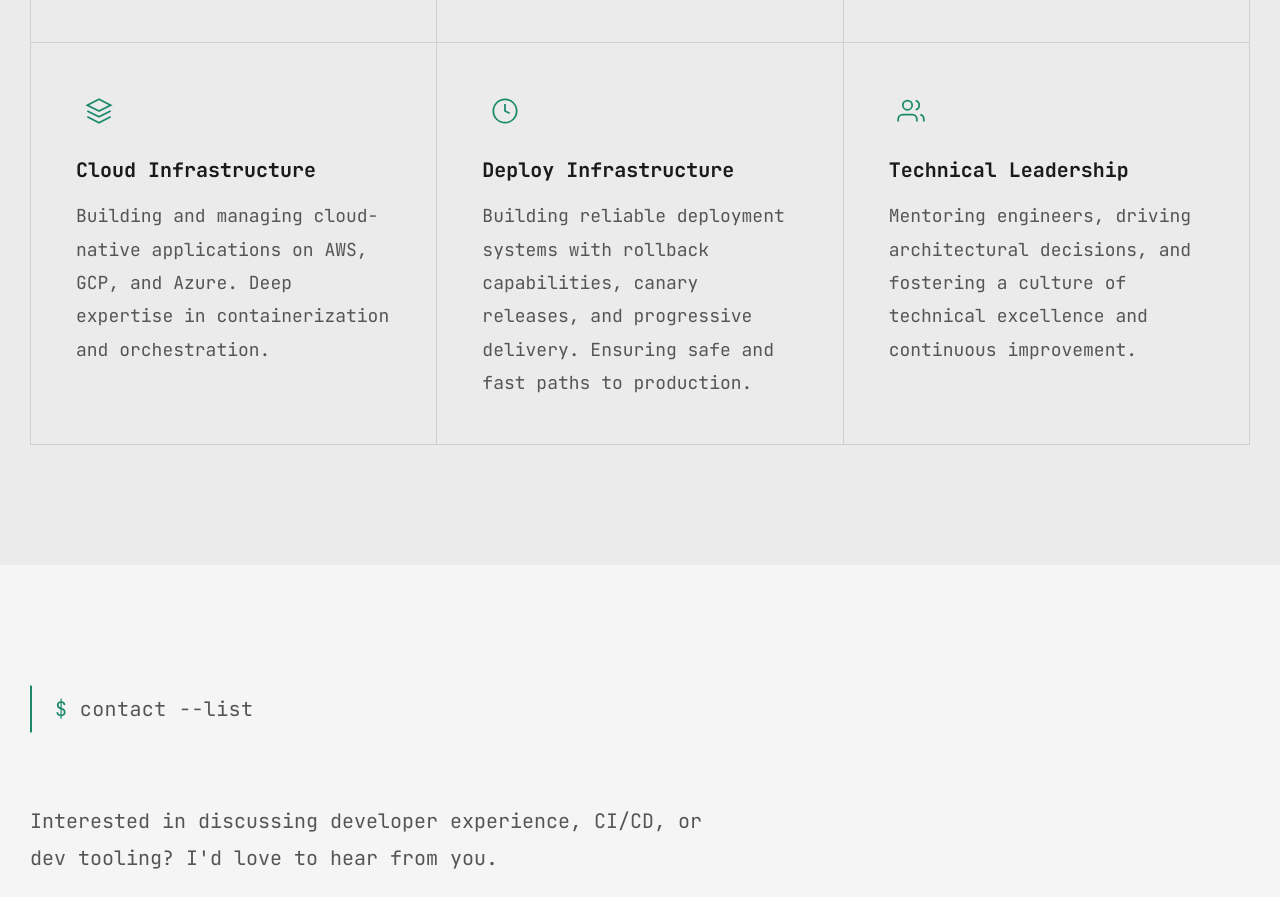
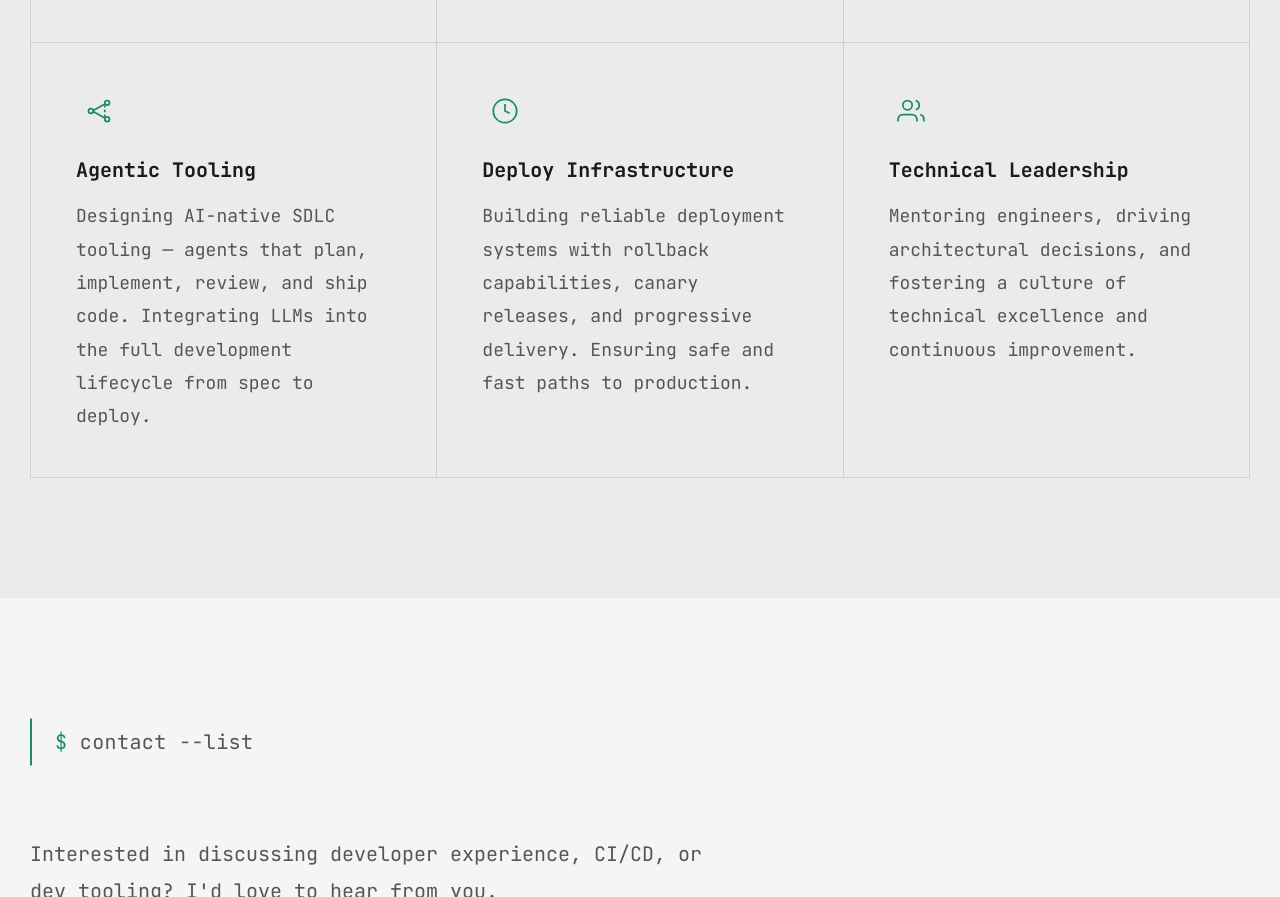
Before and after one commit to chasingSublimity/chasingSublimity.github.io, an Astro site: page / in a window 1280 px wide. Shown: the part 4290-5187 px from the top of the page. Built offline with nearby package versions, Linux system fonts and the light colour scheme; Astro itself is replaced by a stand-in of ours.

Commit message:
chore: replace Cloud Infrastructure expertise with Agentic Tooling

```diff
--- a/src/components/Expertise.astro
+++ b/src/components/Expertise.astro
@@ -47,15 +47,19 @@
   <div class="expertise-card">
     <div class="expertise-icon">
       <svg viewBox="0 0 24 24" fill="none" stroke="currentColor" stroke-width="1.5" aria-hidden="true">
-        <path d="M12 2L2 7l10 5 10-5-10-5z" />
-        <path d="M2 17l10 5 10-5" />
-        <path d="M2 12l10 5 10-5" />
+        <circle cx="5" cy="12" r="2" />
+        <circle cx="19" cy="5" r="2" />
+        <circle cx="19" cy="19" r="2" />
+        <path d="M7 11.5l10-5.5" />
+        <path d="M7 12.5l10 5.5" />
+        <path d="M17 7v10" stroke-dasharray="2 2" />
       </svg>
     </div>
-    <h3>Cloud Infrastructure</h3>
+    <h3>Agentic Tooling</h3>
     <p>
-      Building and managing cloud-native applications on AWS, GCP, and
-      Azure. Deep expertise in containerization and orchestration.
+      Designing AI-native SDLC tooling — agents that plan, implement, review,
+      and ship code. Integrating LLMs into the full development lifecycle from
+      spec to deploy.
     </p>
   </div>
   <div class="expertise-card">
```
